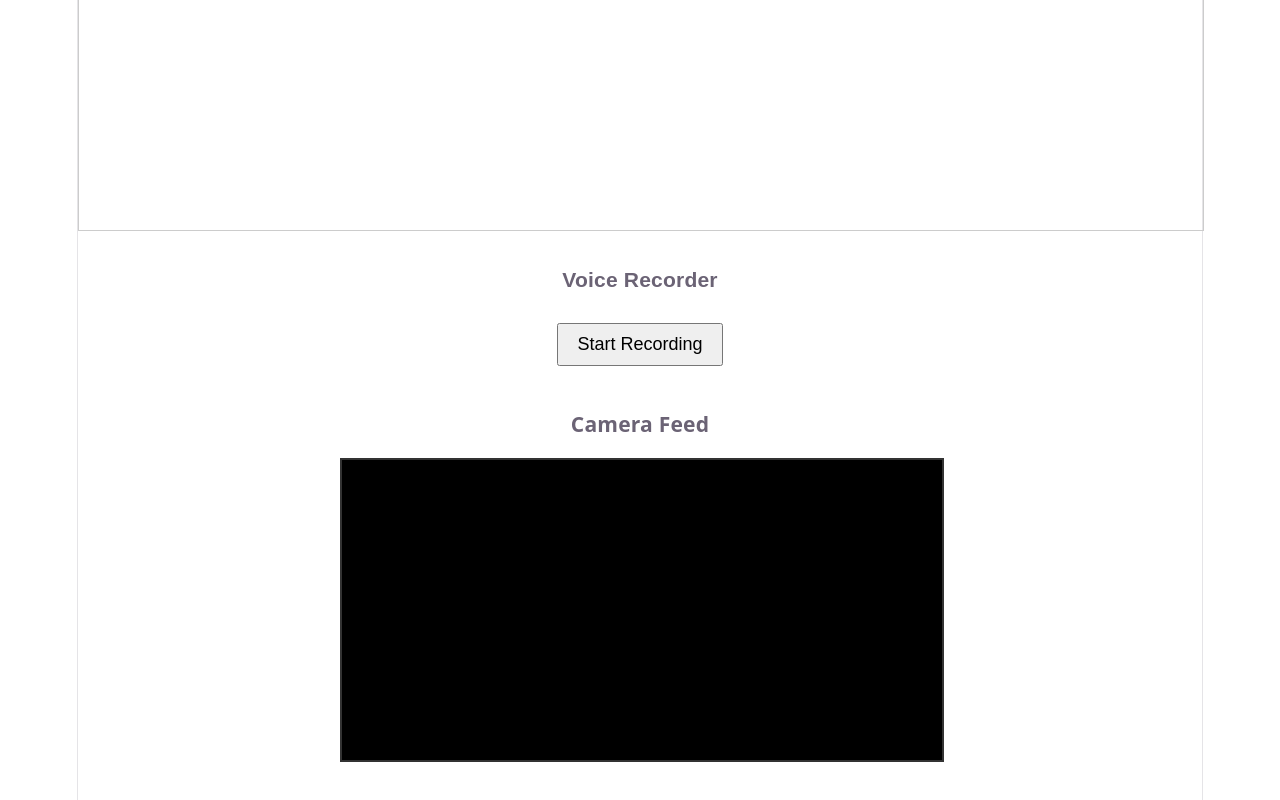
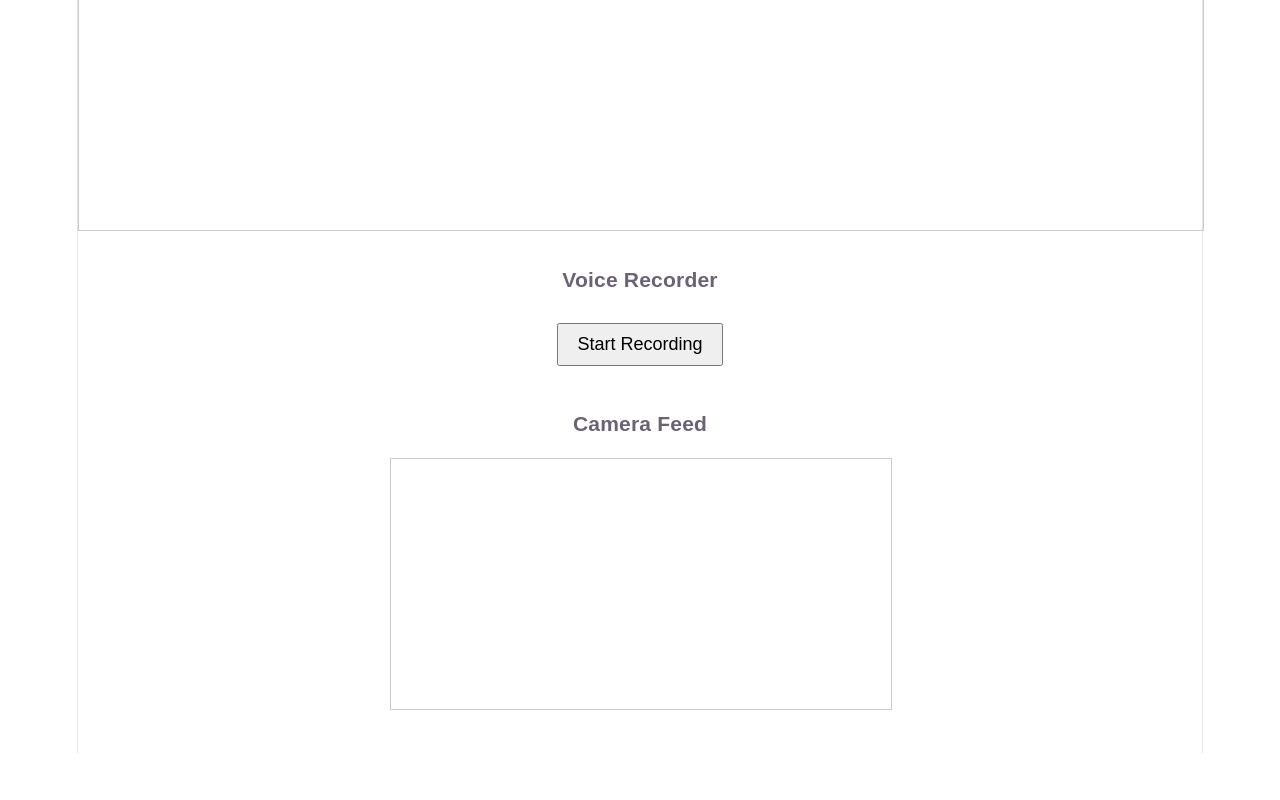
Before and after one commit to codegenie-hackabot/csuai-demo, a React (Vite) app: page / in a window 1280 px wide. Shown: the part 1111-1911 px from the top of the page. After the commit the page ends 1864 px from the top, so only its background shows below. Built offline with nearby package versions, Linux system fonts and the light colour scheme; no server answers.

Commit message:
Add CameraFeed CSS

```diff
--- a/src/CameraFeed.css
+++ b/src/CameraFeed.css
@@ -1,12 +1,12 @@
 .camera-feed {
   margin: 2rem auto;
-  max-width: 600px;
+  max-width: 500px;
   text-align: center;
+  font-family: Arial, sans-serif;
 }
 
 .camera-video {
   width: 100%;
   max-height: 400px;
-  background: #000;
-  border: 2px solid #333;
+  border: 1px solid #ccc;
 }
```
